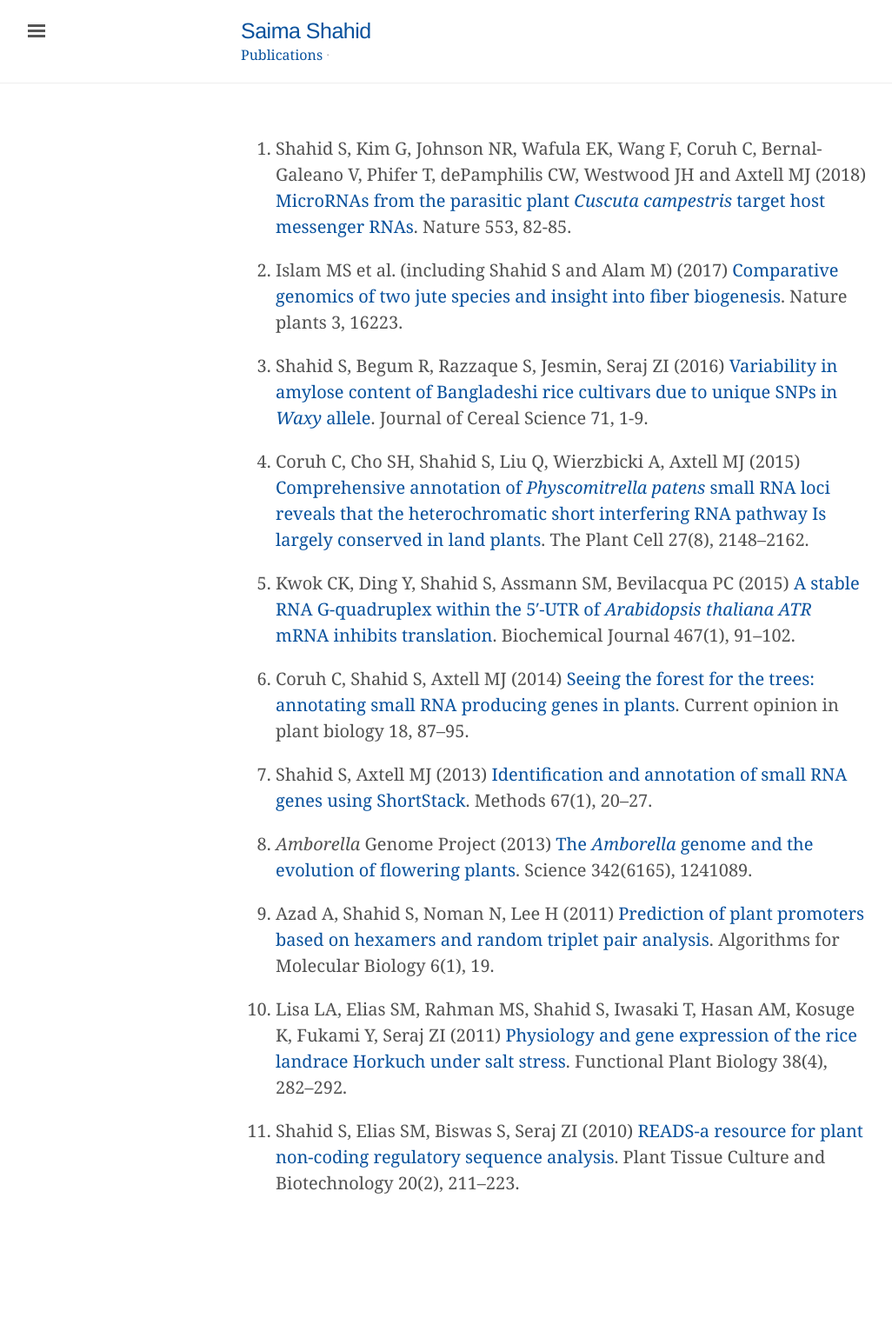
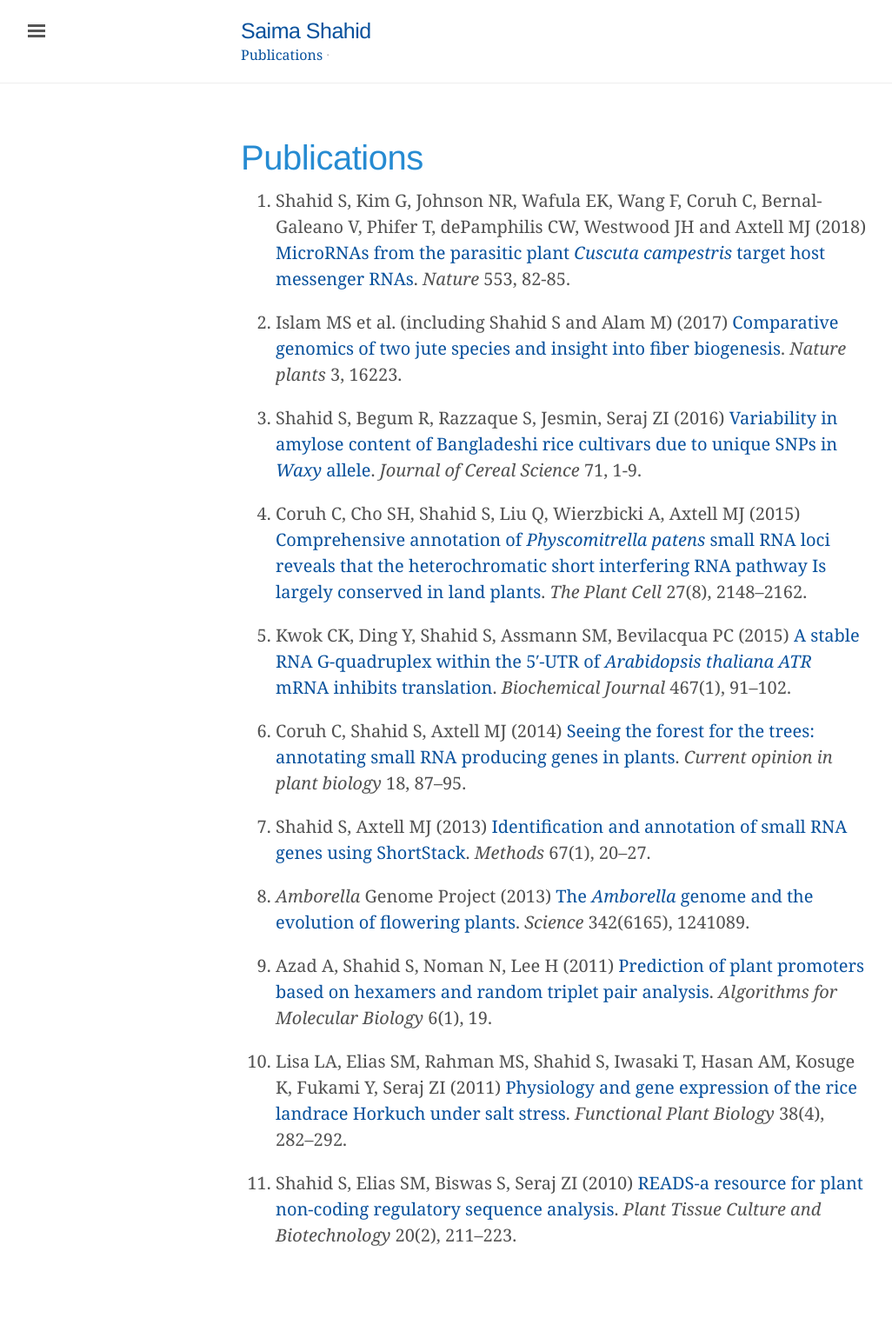
Before and after one commit to shahsam/saimashahid.github.io, a Jekyll site: the page built from publications.md, in a window 1280 px wide. Shown: the whole page at 87% size, without its empty margins (3-1029 px from the left). Built offline with Jekyll 4.4.1, drawn with Linux system fonts in a browser that asks for light colours; nearby versions of some CDN libraries; some web fonts are replaced; our own code applies the rules of GitHub Pages for plain Markdown files; before the commit the page ends 1456 px from its top, so only the background shows below that.

```diff
--- a/publications.md
+++ b/publications.md
@@ -1,22 +1,26 @@
+---
+title: Publications
+layout: page
+---
 
-1. Shahid S, Kim G, Johnson NR, Wafula EK, Wang F, Coruh C, Bernal-Galeano V, Phifer T, dePamphilis CW, Westwood JH and Axtell MJ (2018) [MicroRNAs from the parasitic plant *Cuscuta* *campestris* target host messenger RNAs](http://dx.doi.org/10.1038/nature25027). Nature 553, 82-85.
+1. Shahid S, Kim G, Johnson NR, Wafula EK, Wang F, Coruh C, Bernal-Galeano V, Phifer T, dePamphilis CW, Westwood JH and Axtell MJ (2018) [MicroRNAs from the parasitic plant *Cuscuta* *campestris* target host messenger RNAs](http://dx.doi.org/10.1038/nature25027). *Nature* 553, 82-85.
 
-2. Islam MS et al. (including Shahid S and Alam M) (2017) [Comparative genomics of two jute species and insight into fiber biogenesis](http://dx.doi.org/10.1038/nplants.2016.223). Nature plants 3, 16223.
+2. Islam MS et al. (including Shahid S and Alam M) (2017) [Comparative genomics of two jute species and insight into fiber biogenesis](http://dx.doi.org/10.1038/nplants.2016.223). *Nature plants* 3, 16223.
 
-3. Shahid S, Begum R, Razzaque S, Jesmin, Seraj ZI (2016) [Variability in amylose content of Bangladeshi rice cultivars due to unique SNPs in *Waxy* allele](http://dx.doi.org/10.1016/j.jcs.2016.07.006). Journal of Cereal Science 71, 1-9.
+3. Shahid S, Begum R, Razzaque S, Jesmin, Seraj ZI (2016) [Variability in amylose content of Bangladeshi rice cultivars due to unique SNPs in *Waxy* allele](http://dx.doi.org/10.1016/j.jcs.2016.07.006). *Journal of Cereal Science* 71, 1-9.
 
-4. Coruh C, Cho SH, Shahid S, Liu Q, Wierzbicki A, Axtell MJ (2015) [Comprehensive annotation of *Physcomitrella patens* small RNA loci reveals that the heterochromatic short interfering RNA pathway Is largely conserved in land plants](http://dx.doi.org/10.1105/tpc.15.00228). The Plant Cell 27(8), 2148–2162.
+4. Coruh C, Cho SH, Shahid S, Liu Q, Wierzbicki A, Axtell MJ (2015) [Comprehensive annotation of *Physcomitrella patens* small RNA loci reveals that the heterochromatic short interfering RNA pathway Is largely conserved in land plants](http://dx.doi.org/10.1105/tpc.15.00228). *The Plant Cell* 27(8), 2148–2162.
 
-5. Kwok CK, Ding Y, Shahid S, Assmann SM, Bevilacqua PC (2015) [A stable RNA G-quadruplex within the 5′-UTR of *Arabidopsis thaliana ATR* mRNA inhibits translation](http://dx.doi.org/10.1042/BJ20141063). Biochemical Journal 467(1), 91–102.
+5. Kwok CK, Ding Y, Shahid S, Assmann SM, Bevilacqua PC (2015) [A stable RNA G-quadruplex within the 5′-UTR of *Arabidopsis thaliana ATR* mRNA inhibits translation](http://dx.doi.org/10.1042/BJ20141063). *Biochemical Journal* 467(1), 91–102.
 
-6. Coruh C, Shahid S, Axtell MJ (2014) [Seeing the forest for the trees: annotating small RNA producing genes in plants](https://dx.doi.org/10.1016/j.pbi.2014.02.008). Current opinion in plant biology 18, 87–95.
+6. Coruh C, Shahid S, Axtell MJ (2014) [Seeing the forest for the trees: annotating small RNA producing genes in plants](https://dx.doi.org/10.1016/j.pbi.2014.02.008). *Current opinion in plant biology* 18, 87–95.
 
-7. Shahid S, Axtell MJ (2013) [Identification and annotation of small RNA genes using ShortStack](http://dx.doi.org/10.1016/j.ymeth.2013.10.004). Methods 67(1), 20–27.
+7. Shahid S, Axtell MJ (2013) [Identification and annotation of small RNA genes using ShortStack](http://dx.doi.org/10.1016/j.ymeth.2013.10.004). *Methods* 67(1), 20–27.
 
-8. *Amborella* Genome Project (2013) [The *Amborella* genome and the evolution of flowering plants](http:dx.doi.org/10.1126/science.1241089). Science 342(6165), 1241089.
+8. *Amborella* Genome Project (2013) [The *Amborella* genome and the evolution of flowering plants](http:dx.doi.org/10.1126/science.1241089). *Science* 342(6165), 1241089.
 
-9. Azad A, Shahid S, Noman N, Lee H (2011) [Prediction of plant promoters based on hexamers and random triplet pair analysis](http://dx.doi.org/10.1186/1748-7188-6-19). Algorithms for Molecular Biology 6(1), 19.
+9. Azad A, Shahid S, Noman N, Lee H (2011) [Prediction of plant promoters based on hexamers and random triplet pair analysis](http://dx.doi.org/10.1186/1748-7188-6-19). *Algorithms for Molecular Biology* 6(1), 19.
 
-10. Lisa LA, Elias SM, Rahman MS, Shahid S, Iwasaki T, Hasan AM, Kosuge K, Fukami Y, Seraj ZI (2011) [Physiology and gene expression of the rice landrace Horkuch under salt stress](http://dx.doi.org/10.1071/FP10198). Functional Plant Biology 38(4), 282–292.
+10. Lisa LA, Elias SM, Rahman MS, Shahid S, Iwasaki T, Hasan AM, Kosuge K, Fukami Y, Seraj ZI (2011) [Physiology and gene expression of the rice landrace Horkuch under salt stress](http://dx.doi.org/10.1071/FP10198). *Functional Plant Biology* 38(4), 282–292.
 
-11. Shahid S, Elias SM, Biswas S, Seraj ZI (2010) [READS-a resource for plant non-coding regulatory sequence analysis](http://dx.doi.org/10.3329/ptcb.v20i2.6916). Plant Tissue Culture and Biotechnology 20(2), 211–223.
+11. Shahid S, Elias SM, Biswas S, Seraj ZI (2010) [READS-a resource for plant non-coding regulatory sequence analysis](http://dx.doi.org/10.3329/ptcb.v20i2.6916). *Plant Tissue Culture and Biotechnology* 20(2), 211–223.
```
